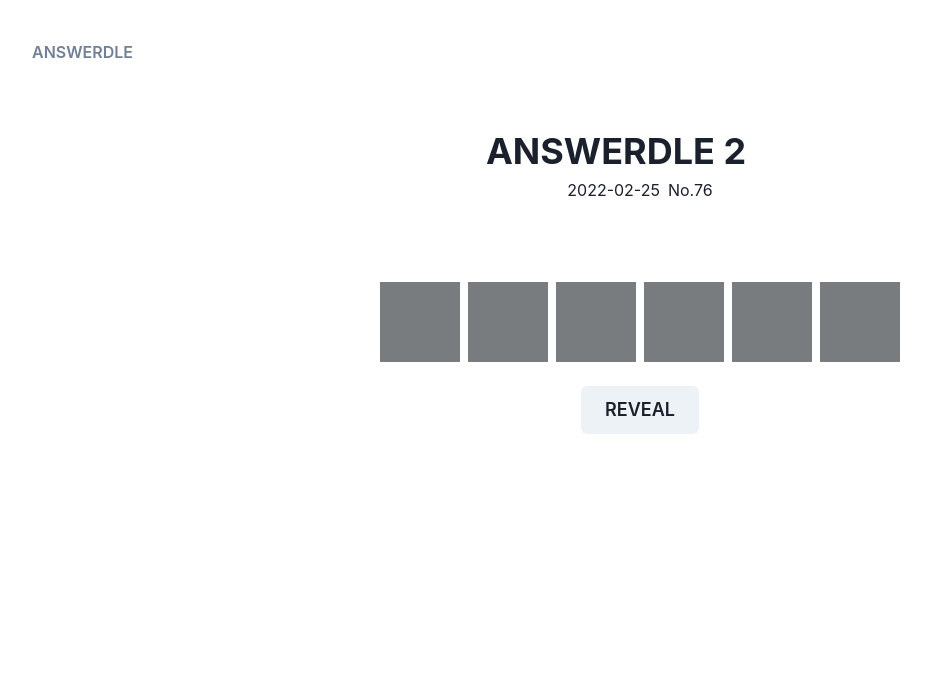
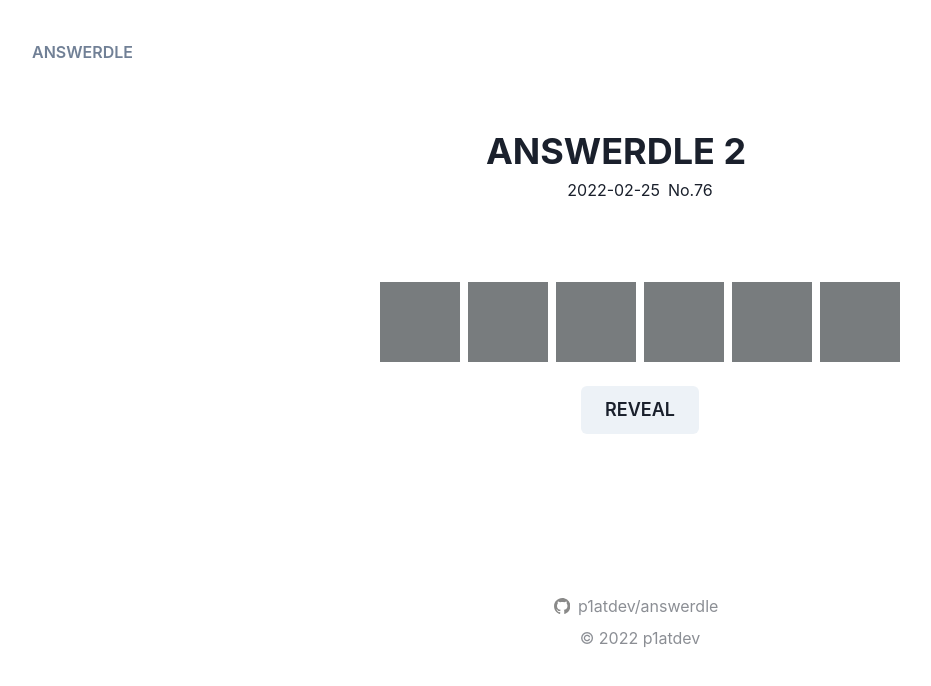
Before and after one commit to p1atdev/answerdle, a Next.js app: page /wordle2 in a window 1280 px wide. Shown: the top 686 px of the page, without its empty margins (0-931 px from the left). Built offline with nearby package versions, Linux system fonts and the light colour scheme; some icons are missing.

Commit message:
feat: add footer

```diff
--- /dev/null
+++ b/components/ui/footer.tsx
@@ -0,0 +1,28 @@
+import { Box, Center, HStack, Text, VStack } from "@chakra-ui/layout"
+import { Icon } from "@iconify/react"
+import Link from "next/link"
+import { ComponentProps } from "react"
+
+type Props = {} & ComponentProps<"footer">
+const AnswerdleFooter = ({ ...props }: Props) => {
+    return (
+        <footer {...props}>
+            <VStack opacity={"50%"}>
+                <HStack>
+                    <a href={"https://github.com/p1atdev/answerdle"} target={"_blank"}>
+                        <HStack>
+                            <Icon icon="logos:github-icon" />
+                            <Text>p1atdev/answerdle</Text>
+                        </HStack>
+                    </a>
+                    <Box></Box>
+                </HStack>
+                <Center>
+                    <Text>&copy; 2022 p1atdev</Text>
+                </Center>
+            </VStack>
+        </footer>
+    )
+}
+
+export default AnswerdleFooter
--- a/components/ui/title.tsx
+++ b/components/ui/title.tsx
@@ -17,11 +17,17 @@ const AnswerdleTitle = ({ text = "ANSWERDLE", link, ...props }: Props) => {
                 {text.toUpperCase()}
             </Text>
             {link && (
-                <Link href={link} passHref>
-                    <Button mx={"1"} p={"1"} as={"a"} variant={"link"} target={"_blank"} rel={"noopener noreferrer"}>
-                        <Icon icon={"heroicons-outline:external-link"} />
-                    </Button>
-                </Link>
+                <Button
+                    mx={"1"}
+                    p={"1"}
+                    as={"a"}
+                    variant={"link"}
+                    href={link}
+                    target={"_blank"}
+                    rel={"noopener noreferrer"}
+                >
+                    <Icon icon={"heroicons-outline:external-link"} />
+                </Button>
             )}
         </Center>
     )
--- a/pages/_app.tsx
+++ b/pages/_app.tsx
@@ -1,6 +1,7 @@
 import type { AppProps } from "next/app"
 import { ChakraProvider, extendTheme } from "@chakra-ui/react"
 import { WordleProvider } from "../components/context/wordle"
+import AnswerdleFooter from "../components/ui/footer"
 
 const colors = {}
 
@@ -11,6 +12,7 @@ function MyApp({ Component, pageProps }: AppProps) {
         <ChakraProvider theme={theme}>
             <WordleProvider>
                 <Component {...pageProps} />
+                <AnswerdleFooter />
             </WordleProvider>
         </ChakraProvider>
     )
```
